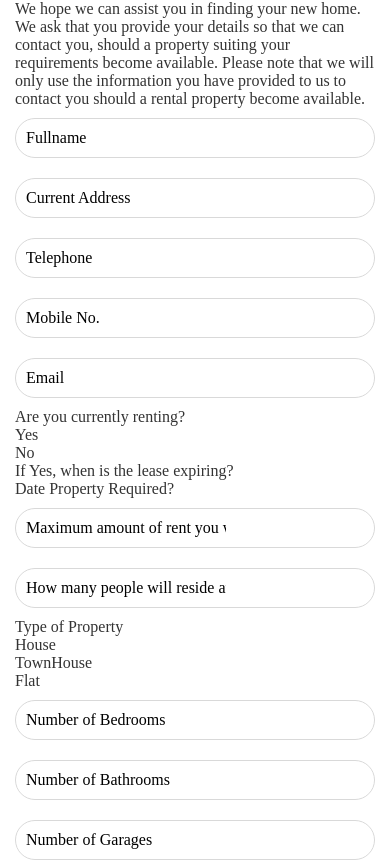
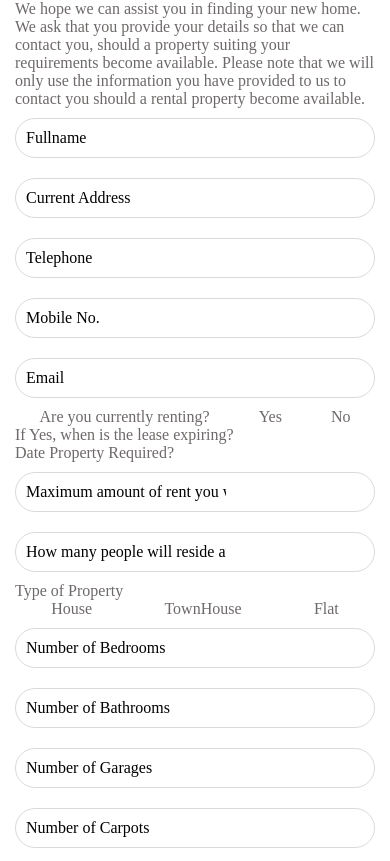
Before and after one commit to GovanDBT/BHC-App, a React Native app: screen / in a window 390 px wide. Shown: the top 861 px of the page. Built offline with nearby package versions, Linux system fonts and the light colour scheme.

Commit message:
create radio button component

```diff
--- a/app/screens/RentApplication.js
+++ b/app/screens/RentApplication.js
@@ -1,15 +1,16 @@
 import React from "react";
 import Screen from "./Screen";
-import { ScrollView, View } from "react-native";
+import { ScrollView, StyleSheet, View } from "react-native";
 import AppText from "../components/AppText";
 import { AppForm, AppFormField, SubmitButton } from "../components/forms";
+import colors from "../config/colors";
 
 function RentApplication(props) {
   return (
     <Screen>
       <ScrollView showsVerticalScrollIndicator={false}>
         <View>
-          <AppText>
+          <AppText style={styles.paragaphText}>
             We hope we can assist you in finding your new home. We ask that you
             provide your details so that we can contact you, should a property
             suiting your requirements become available. Please note that we will
@@ -60,23 +61,23 @@ function RentApplication(props) {
             textContentType="email"
           />
 
-          <View>
-            <AppText>Are you currently renting?</AppText>
+          <View style={styles.radioButtons}>
+            <AppText style={styles.paragaphText}>Are you currently renting?</AppText>
 
             {/* Radio Buttons */}
-            <AppText>Yes</AppText>
-            <AppText>No</AppText>
+            <AppText style={styles.paragaphText}>Yes</AppText>
+            <AppText style={styles.paragaphText}>No</AppText>
           </View>
 
-          <AppText>If Yes, when is the lease expiring?</AppText>
+          <AppText style={styles.paragaphText}>If Yes, when is the lease expiring?</AppText>
 
           {/* Date Pickers */}
-          <View></View>
+          <View style={styles.date}></View>
 
-          <AppText>Date Property Required?</AppText>
+          <AppText style={styles.paragaphText}>Date Property Required?</AppText>
 
           {/* Date Pickers */}
-          <View></View>
+          <View style={styles.date}></View>
 
           <AppFormField
             autoCapitalize="none"
@@ -96,13 +97,13 @@ function RentApplication(props) {
             textContentType="none"
           />
 
-          <AppText>Type of Property</AppText>
+          <AppText style={styles.paragaphText}>Type of Property</AppText>
 
           {/* Radio Buttons */}
-          <View>
-            <AppText>House</AppText>
-            <AppText>TownHouse</AppText>
-            <AppText>Flat</AppText>
+          <View style={styles.radioButtons}>
+            <AppText style={styles.paragaphText}>House</AppText>
+            <AppText style={styles.paragaphText}>TownHouse</AppText>
+            <AppText style={styles.paragaphText}>Flat</AppText>
           </View>
 
           <AppFormField
@@ -152,4 +153,17 @@ function RentApplication(props) {
   );
 }
 
+const styles = StyleSheet.create({
+    paragaphText: {
+        color: colors.lightTextColor,
+
+    },
+
+    radioButtons: {
+        flexDirection: "row",
+        justifyContent:"space-around"
+
+    },
+})
+
 export default RentApplication;
--- a/package.json
+++ b/package.json
@@ -17,6 +17,7 @@
     "@react-navigation/stack": "^6.3.29",
     "expo": "~51.0.14",
     "expo-constants": "^16.0.2",
+    "expo-image-picker": "~15.0.5",
     "expo-status-bar": "~1.12.1",
     "formik": "^2.4.6",
     "react": "18.2.0",
@@ -25,9 +26,9 @@
     "react-native-gesture-handler": "~2.16.1",
     "react-native-safe-area-context": "4.10.1",
     "react-native-screens": "3.31.1",
+    "react-native-vector-icons": "^10.1.0",
     "react-native-web": "~0.19.10",
-    "yup": "^1.4.0",
-    "expo-image-picker": "~15.0.5"
+    "yup": "^1.4.0"
   },
   "devDependencies": {
     "@babel/core": "^7.20.0"
```
Also changed, not shown: app/components/RadioButton.js (added, +36 -0 lines), 1 other file (tests, documents, lock files or other folders).
